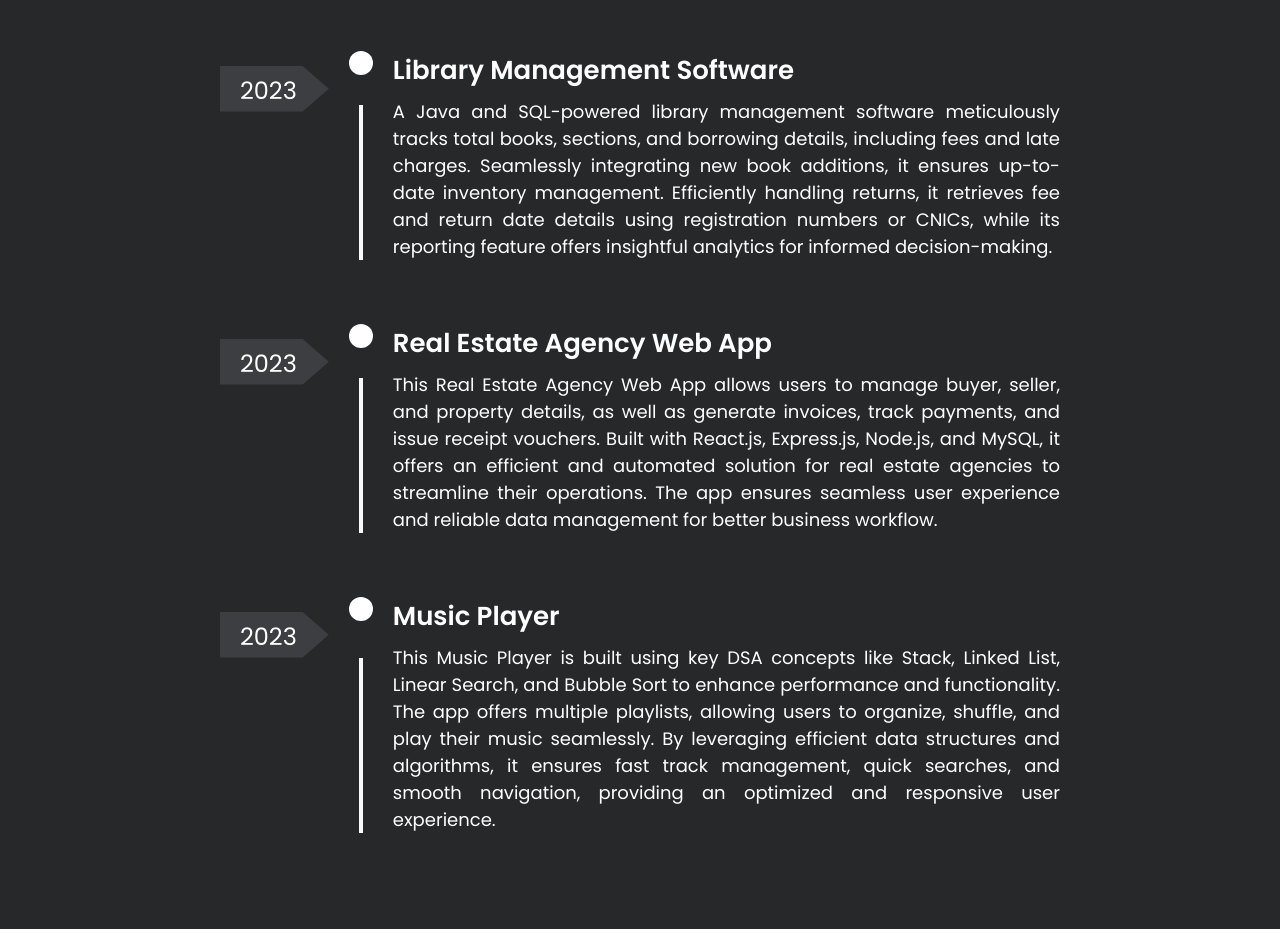
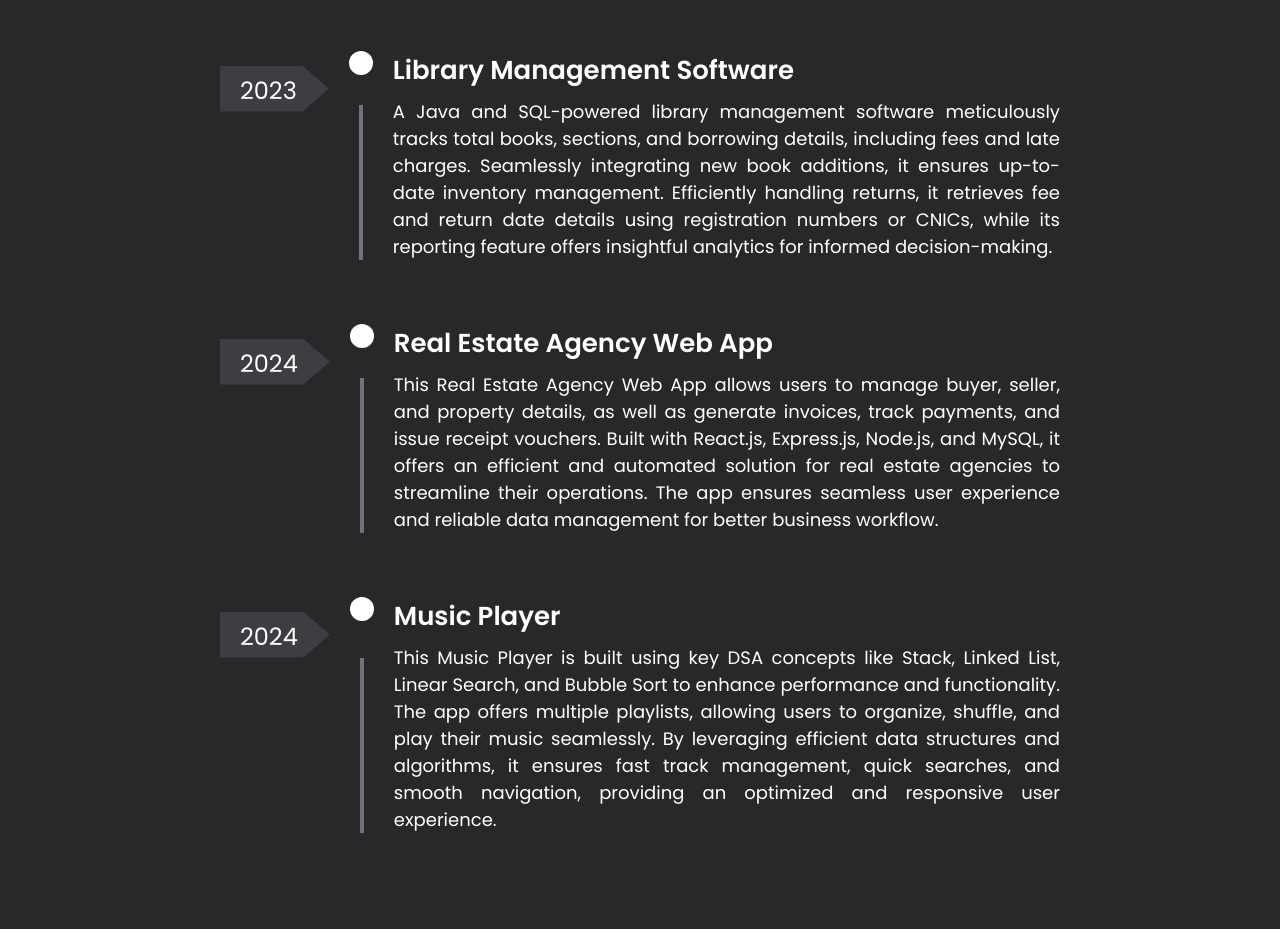
Before and after one commit to agha-naveed/my-portfolio, a React (Vite) app: page / in a window 1280 px wide. Shown: the part 1957-2890 px from the top of the page. Built offline with nearby package versions, Linux system fonts and the light colour scheme.

Commit message:
projecttt

```diff
--- a/src/components/Projects.jsx
+++ b/src/components/Projects.jsx
@@ -17,7 +17,7 @@ export default function Projects() {
 
             <div className='lg:flex flex-col hidden items-center gap-2  justify-between'>
               <div className='p-circle w-6 h-6 bg-white rounded-full'></div>
-              <div className='w-1 h-[74%] bg-gray-50'></div>
+              <div className='w-1 h-[74%] bg-zinc-500'></div>
             </div>
 
             <div className='grid gap-2'>
@@ -28,11 +28,11 @@ export default function Projects() {
           </div>
 
           <div data-aos="fade-up" data-aos-duration="1000" className='project flex md:flex-row flex-col gap-5 lg:w-[75%]'>
-            <div className='date-bg font-poppins-regular text-white text-2xl bg-light-gray h-fit p-5 pt-6 pr-8 text-center md:w-auto w-fit'>2023</div>
+            <div className='date-bg font-poppins-regular text-white text-2xl bg-light-gray h-fit p-5 pt-6 pr-8 text-center md:w-auto w-fit'>2024</div>
 
             <div className='lg:flex flex-col hidden items-center gap-2  justify-between'>
               <div className='p-circle w-6 h-6 bg-white rounded-full'></div>
-              <div className='w-1 h-[74%] bg-gray-50'></div>
+              <div className='w-1 h-[74%] bg-zinc-500'></div>
             </div>
 
             <div className='grid gap-2'>
@@ -43,11 +43,11 @@ export default function Projects() {
           </div>
 
           <div data-aos="fade-up" data-aos-duration="1000" className='project flex md:flex-row flex-col gap-5 lg:w-[75%]'>
-            <div className='date-bg font-poppins-regular text-white text-2xl bg-light-gray h-fit p-5 pt-6 pr-8 text-center md:w-auto w-fit'>2023</div>
+            <div className='date-bg font-poppins-regular text-white text-2xl bg-light-gray h-fit p-5 pt-6 pr-8 text-center md:w-auto w-fit'>2024</div>
 
             <div className='lg:flex flex-col hidden items-center gap-2  justify-between'>
               <div className='p-circle w-6 h-6 bg-white rounded-full'></div>
-              <div className='w-1 h-[74%] bg-gray-50'></div>
+              <div className='w-1 h-[74%] bg-zinc-500'></div>
             </div>
 
             <div className='grid gap-2'>
```
